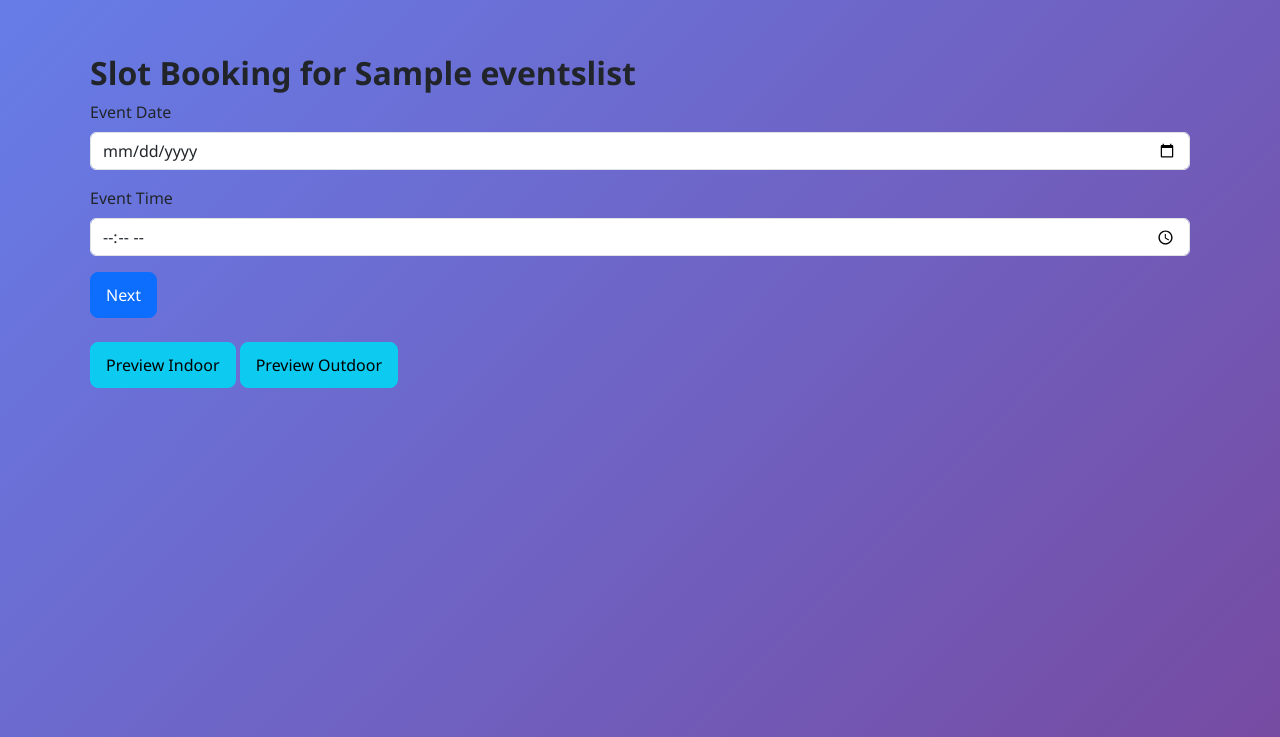
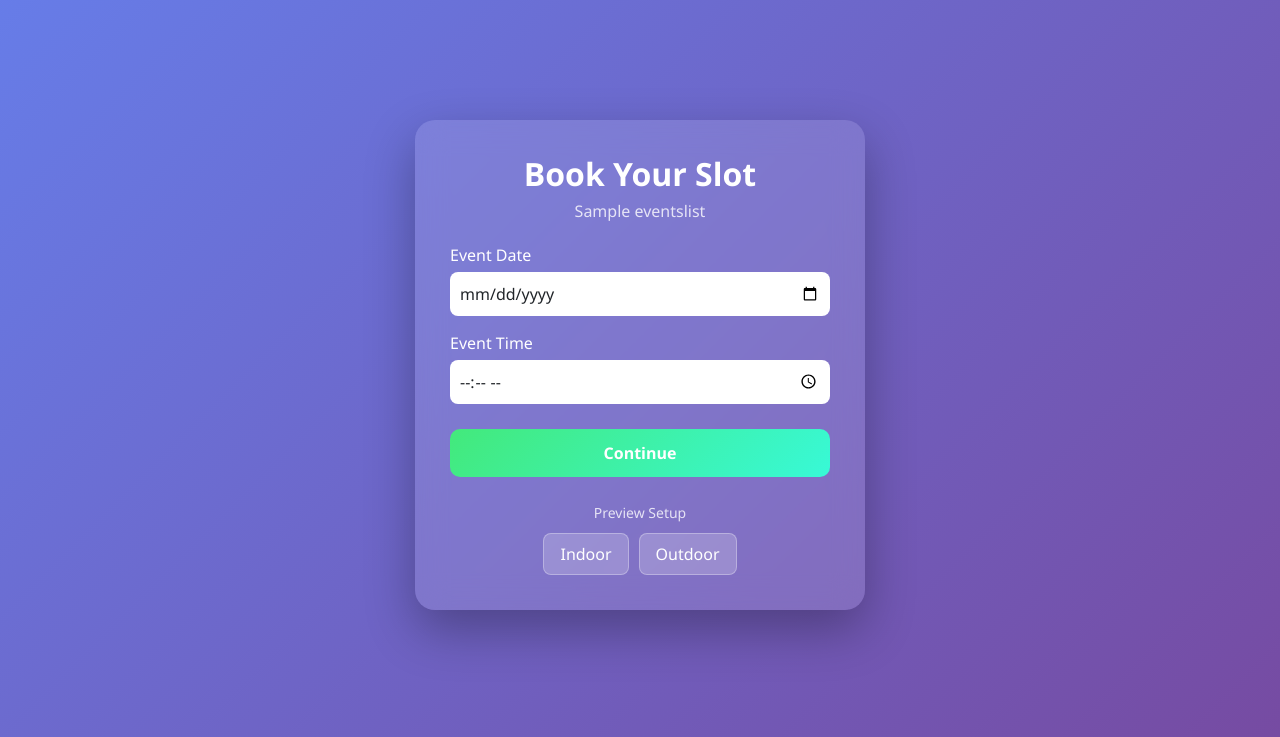
Before and after one commit to Keerthan-17/Eventure, a Django app: page /events/slotbooking/1/ in a window 1280 px wide. Shown: the part 63-800 px from the top of the page. Run offline with Django 5.2, Linux system fonts and the light colour scheme; tables that the repository leaves empty hold one stand-in row (values such as "Sample post").

Commit message:
add stylings to slotbooking and catering selection page.

```diff
--- /dev/null
+++ b/static/CSS/pages/booking.css
@@ -0,0 +1,112 @@
+/* Background */
+body {
+    background: linear-gradient(135deg, #667eea, #764ba2);
+    min-height: 100vh;
+}
+
+/* Container */
+.booking-container {
+    min-height: calc(100vh - 70px);
+    display: flex;
+    align-items: center;
+    justify-content: center;
+}
+
+/* Card */
+.booking-card {
+    width: 100%;
+    max-width: 450px;
+    padding: 35px;
+    border-radius: 20px;
+
+    background: rgba(255,255,255,0.12);
+    backdrop-filter: blur(15px);
+
+    box-shadow: 0 20px 50px rgba(0,0,0,0.3);
+    text-align: center;
+    color: white;
+}
+
+/* Title */
+.booking-title {
+    font-weight: 700;
+    margin-bottom: 5px;
+}
+
+/* Subtitle */
+.booking-subtitle {
+    color: rgba(255,255,255,0.8);
+    margin-bottom: 20px;
+}
+
+/* Form */
+.form-group {
+    text-align: left;
+    margin-bottom: 15px;
+}
+
+/* Labels */
+.form-group label {
+    font-weight: 500;
+    margin-bottom: 5px;
+    display: block;
+}
+
+/* Inputs */
+.booking-input {
+    padding: 10px;
+    border-radius: 8px;
+    border: none;
+    outline: none;
+    cursor: pointer;
+}
+
+/* Button */
+.btn-next {
+    width: 100%;
+    margin-top: 10px;
+    padding: 12px;
+    border-radius: 10px;
+    font-weight: bold;
+
+    background: linear-gradient(135deg, #43e97b, #38f9d7);
+    border: none;
+    color: white;
+    transition: 0.3s;
+}
+
+.btn-next:hover {
+    transform: translateY(-2px);
+}
+
+/* Preview section */
+.preview-section {
+    margin-top: 25px;
+}
+
+/* Text */
+.preview-text {
+    font-size: 14px;
+    opacity: 0.8;
+    margin-bottom: 10px;
+}
+
+/* Buttons */
+.preview-buttons {
+    display: flex;
+    justify-content: center;
+    gap: 10px;
+}
+
+.btn-preview {
+    padding: 8px 16px;
+    border-radius: 8px;
+    background: rgba(255,255,255,0.2);
+    color: white;
+    border: 1px solid rgba(255,255,255,0.3);
+    transition: 0.3s;
+}
+
+.btn-preview:hover {
+    background: rgba(255,255,255,0.3);
+}
--- a/templates/events/slotbooking.html
+++ b/templates/events/slotbooking.html
@@ -1,26 +1,64 @@
 {% extends 'base.html' %}
+{% load static %}
+
+{% block extra_css %}
+<link rel="stylesheet" href="{% static 'css/pages/booking.css' %}">
+{% endblock %}
+
 {% block content %}
-<br>
-<div class="container">
-    <div class="jumbotron">
-        <h2>Slot Booking for {{ event.name }}</h2>
-        <form method="post" action="">
+
+<div class="booking-container">
+
+    <div class="booking-card">
+
+        <h2 class="booking-title">Book Your Slot</h2>
+        <p class="booking-subtitle">{{ event.name }}</p>
+
+        <form method="post">
             {% csrf_token %}
-            <div class="mb-3">
-                <label for="event_date" class="form-label">Event Date</label>
-                <input type="date" class="form-control" id="event_date" name="event_date" required>
+
+            <div class="form-group">
+                <label>Event Date</label>
+                <input type="date" class="form-control booking-input" name="event_date" required>
             </div>
 
-            <div class="mb-3">
-                <label for="event_time" class="form-label">Event Time</label>
-                <input type="time" class="form-control" id="event_time" name="event_time" required>
+            <div class="form-group">
+                <label>Event Time</label>
+                <input type="time" class="form-control booking-input" name="event_time" required>
             </div>
 
-            <button type="submit" class="btn btn-primary">Next</button>
+            <button type="submit" class="btn btn-next">Continue</button>
         </form>
-        <br>
-        <a href="{% url 'indoor_images' event.id %}" class="btn btn-info">Preview Indoor</a>
-        <a href="{% url 'outdoor_images' event.id %}" class="btn btn-info">Preview Outdoor</a>
+
+        <div class="preview-section">
+            <p class="preview-text">Preview Setup</p>
+            <div class="preview-buttons">
+                <a href="{% url 'indoor_images' event.id %}" class="btn btn-preview">Indoor</a>
+                <a href="{% url 'outdoor_images' event.id %}" class="btn btn-preview">Outdoor</a>
+            </div>
+        </div>
+
     </div>
+
 </div>
+{% block extra_js %}
+<script>
+document.addEventListener("DOMContentLoaded", function () {
+    const dateInput = document.querySelector('input[name="event_date"]');
+    const timeInput = document.querySelector('input[name="event_time"]');
+
+    if (dateInput) {
+        dateInput.addEventListener("click", function () {
+            this.showPicker && this.showPicker();
+        });
+    }
+
+    if (timeInput) {
+        timeInput.addEventListener("click", function () {
+            this.showPicker && this.showPicker();
+        });
+    }
+});
+</script>
 {% endblock %}
+{% endblock %}
```
Also changed, not shown: static/CSS/pages/catering.css (added, +131 -0 lines), templates/events/next.html (+61 -22 lines).
